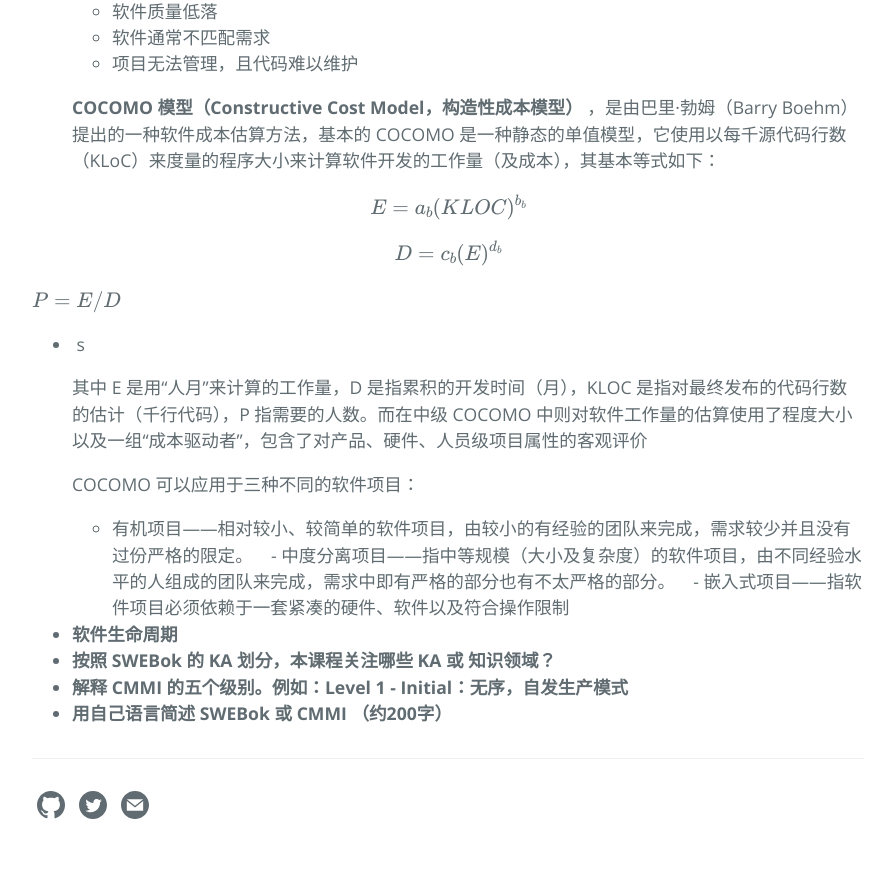
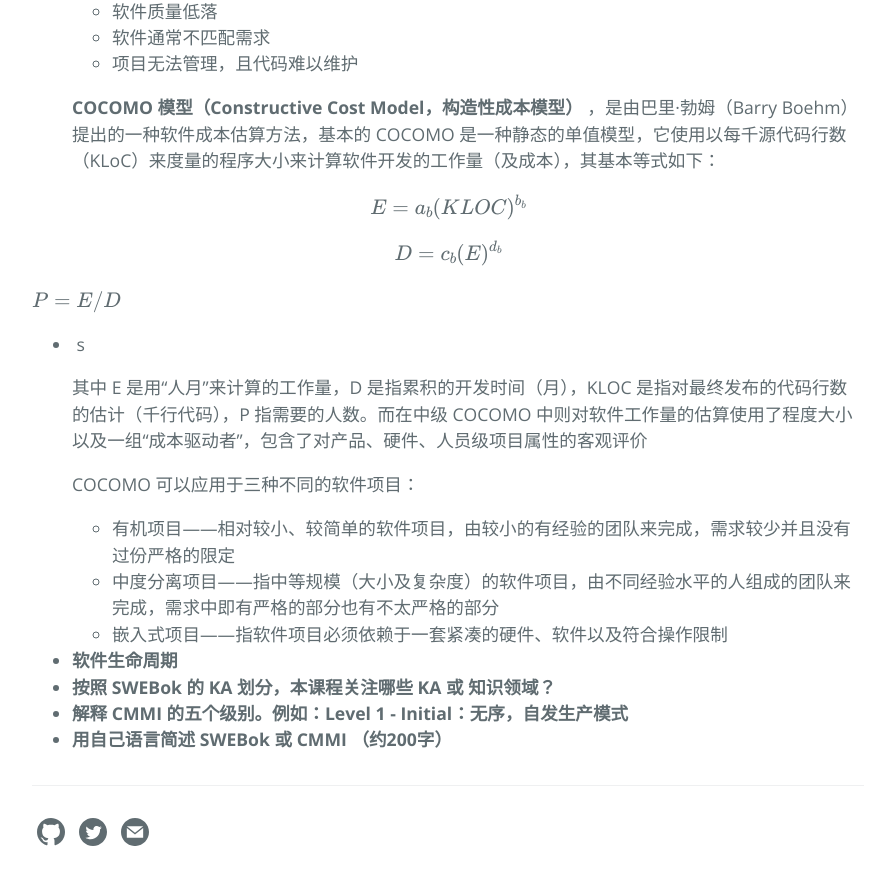
Before and after one commit to joece/joece.github.io, a Jekyll site: the page built from _posts/2018-03-15-Software-System-Analysis-and-Design-Homework1.md, in a window 1280 px wide and 900 px high, scrolled down 919 px. Shown: the top 885 px of the window, without its empty margins (192-1084 px from the left). Built offline with Jekyll 4.4.1, drawn with Linux system fonts in a browser that asks for light colours; formulas are drawn with MathJax 3.

```diff
--- a/_posts/2018-03-15-Software-System-Analysis-and-Design-Homework1.md
+++ b/_posts/2018-03-15-Software-System-Analysis-and-Design-Homework1.md
@@ -32,9 +32,9 @@ $$P=E/D$$
     其中 E 是用“人月”来计算的工作量，D 是指累积的开发时间（月），KLOC 是指对最终发布的代码行数的估计（千行代码），P 指需要的人数。而在中级 COCOMO 中则对软件工作量的估算使用了程度大小以及一组“成本驱动者”，包含了对产品、硬件、人员级项目属性的客观评价
 
     COCOMO 可以应用于三种不同的软件项目：
-    - 有机项目——相对较小、较简单的软件项目，由较小的有经验的团队来完成，需求较少并且没有过份严格的限定。
-    - 中度分离项目——指中等规模（大小及复杂度）的软件项目，由不同经验水平的人组成的团队来完成，需求中即有严格的部分也有不太严格的部分。
-    - 嵌入式项目——指软件项目必须依赖于一套紧凑的硬件、软件以及符合操作限制
+    - 有机项目——相对较小、较简单的软件项目，由较小的有经验的团队来完成，需求较少并且没有过份严格的限定
+    - 中度分离项目——指中等规模（大小及复杂度）的软件项目，由不同经验水平的人组成的团队来完成，需求中即有严格的部分也有不太严格的部分
+    - 嵌入式项目——指软件项目必须依赖于一套紧凑的硬件、软件以及符合操作限制
 
 - __软件生命周期__
 - __按照 SWEBok 的 KA 划分，本课程关注哪些 KA 或 知识领域？__
```
